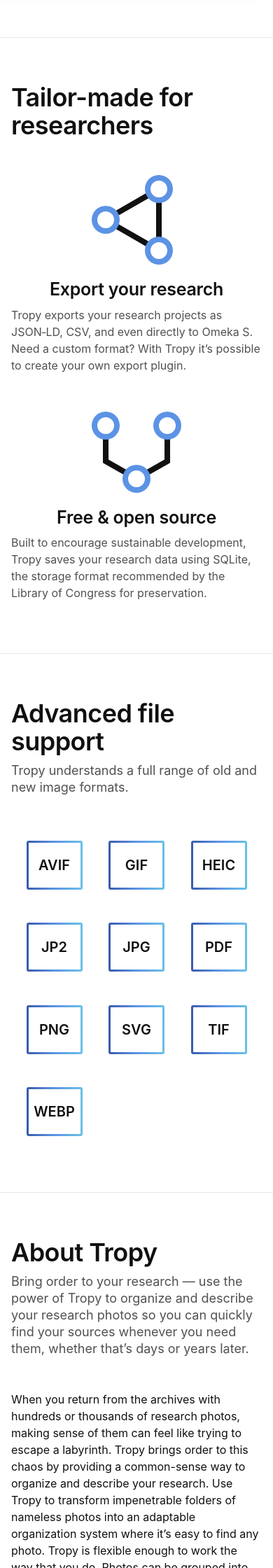
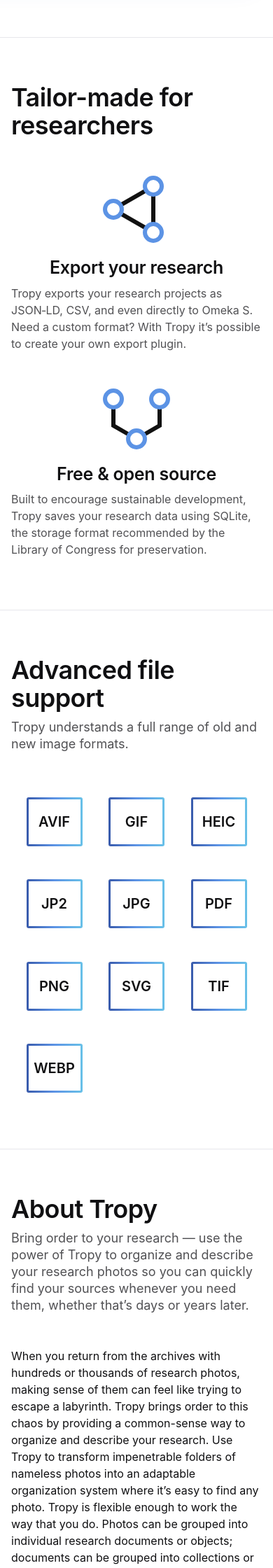
Before and after one commit to tropy/tropy.github.io, a Jekyll site: the page built from index.html, in a window 390 px wide. Shown: the part 3770-6010 px from the top of the page at 70% size. Built offline with Jekyll 4.4.1, drawn with Linux system fonts in a browser that asks for light colours.

Commit message:
Tweak features icon size on phones.

```diff
--- a/assets/stylesheets/home/_features.scss
+++ b/assets/stylesheets/home/_features.scss
@@ -21,7 +21,7 @@
 
   h2 {
     margin-top: -14px;
-    margin-bottom: $section-spacing-y-phone * 3 / 4 - 9px; // 2.5% optical correction
+    margin-bottom: $section-spacing-y-phone * 3 / 4 - 8px; // 2.5% optical correction
 
     @media (min-width: $sm) {
       text-align: center;
@@ -32,9 +32,13 @@
 
   img {
     display: block;
+    width: 128px * 3 / 4;
+    height: 128px * 3 / 4;
     margin: 0 auto ($space-xl - 10px);
 
     @media (min-width: $sm) {
+      width: initial;
+      height: initial;
       margin-bottom: $space-xl - 12px;
     }
   }
@@ -59,7 +63,7 @@
     }
 
     &:first-child {
-      margin-bottom: ($section-spacing-y-phone * 5 / 8) - 8px;
+      margin-bottom: ($section-spacing-y-phone * 5 / 8) - 7px;
 
       @media (min-width: $sm) {
         margin-bottom: 0;
```
